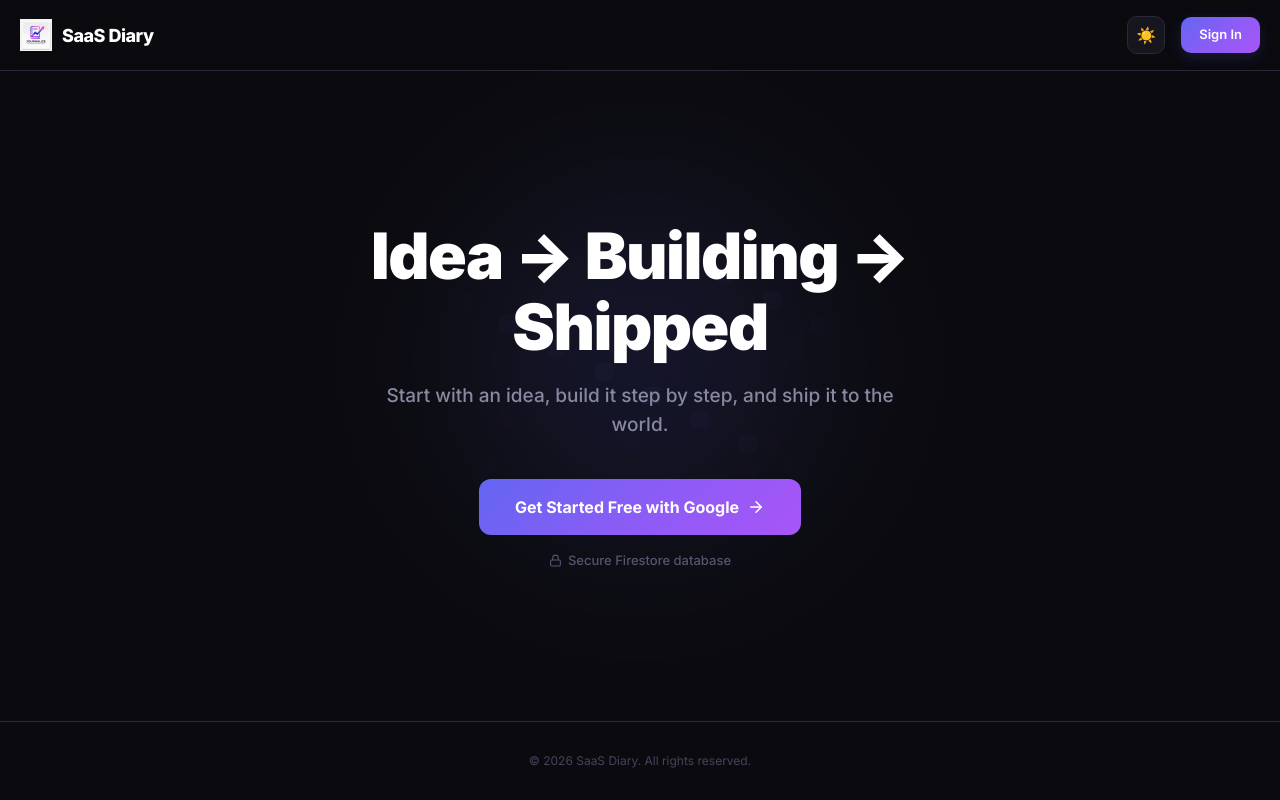
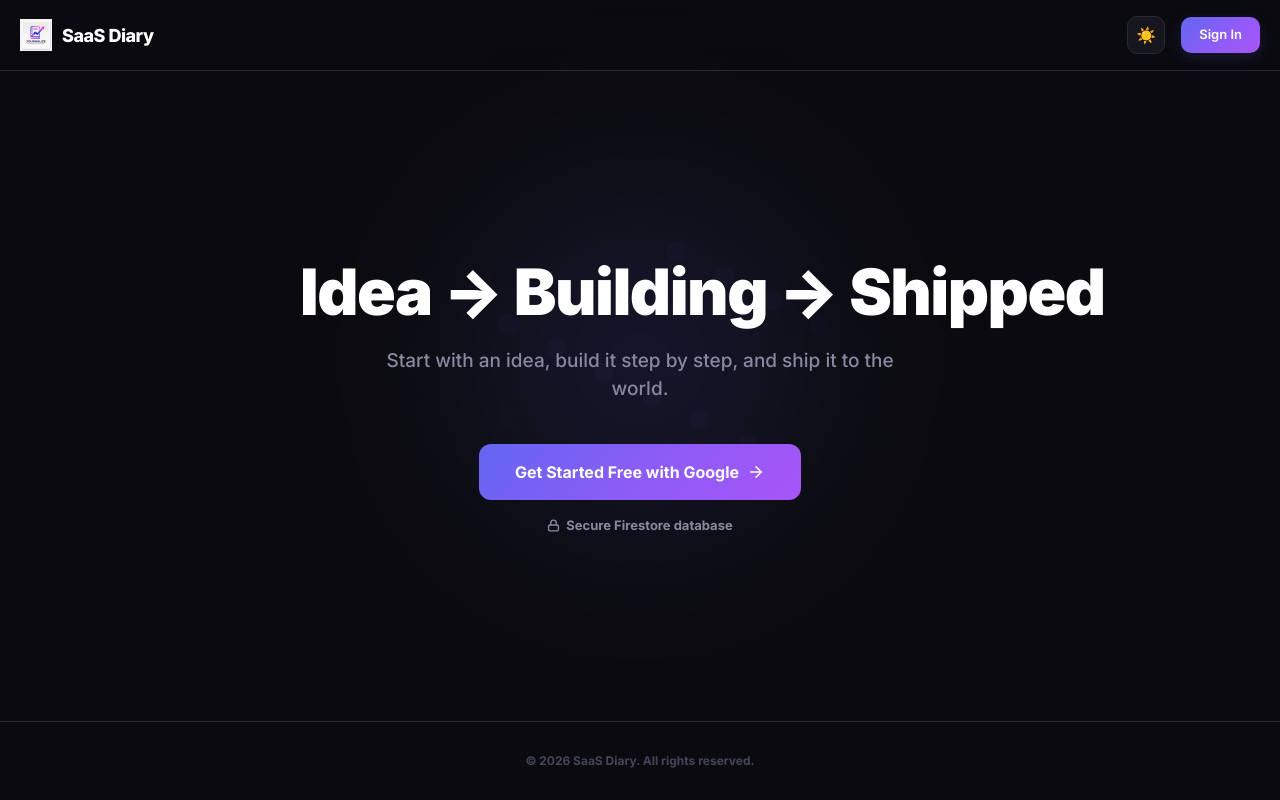
Before and after one commit to sagar946kumar/SaaSDiary, a React (Vite) app: page / in a window 1280 px wide. Built offline with nearby package versions, Linux system fonts and the light colour scheme; no server answers.

Commit message:
design: Prevent headline wrapping and darken/bold trust text & footer in light mode

```diff
--- a/src/components/LandingPage.jsx
+++ b/src/components/LandingPage.jsx
@@ -171,12 +171,13 @@ export default function LandingPage({ onLogin, darkMode, onToggleDarkMode }) {
           {/* Headline */}
           <h1
             style={{
-              fontSize: 'clamp(40px, 6vw, 64px)',
+              fontSize: 'clamp(24px, 7vw, 64px)',
               fontWeight: 900,
               lineHeight: 1.1,
               letterSpacing: '-1.5px',
               marginBottom: '20px',
               color: darkMode ? '#ffffff' : '#0f172a',
+              whiteSpace: 'nowrap',
             }}
           >
             Idea → Building → Shipped
@@ -237,11 +238,11 @@ export default function LandingPage({ onLogin, darkMode, onToggleDarkMode }) {
                 alignItems: 'center',
                 gap: '6px',
                 fontSize: '13px',
-                color: darkMode ? '#555570' : '#94a3b8',
-                fontWeight: 500,
+                color: darkMode ? '#8888a0' : '#475569',
+                fontWeight: 700,
               }}
             >
-              <Lock size={13} />
+              <Lock size={13} strokeWidth={2.5} />
               <span>Secure Firestore database</span>
             </div>
           </div>
@@ -254,7 +255,8 @@ export default function LandingPage({ onLogin, darkMode, onToggleDarkMode }) {
           borderTop: '1px solid var(--border-color)',
           padding: '30px 0',
           fontSize: '12px',
-          color: darkMode ? '#44445c' : '#cbd5e1',
+          color: darkMode ? '#44445c' : '#475569',
+          fontWeight: 700,
           textAlign: 'center',
           transition: 'border-color 0.4s ease, color 0.4s ease',
         }}
```
